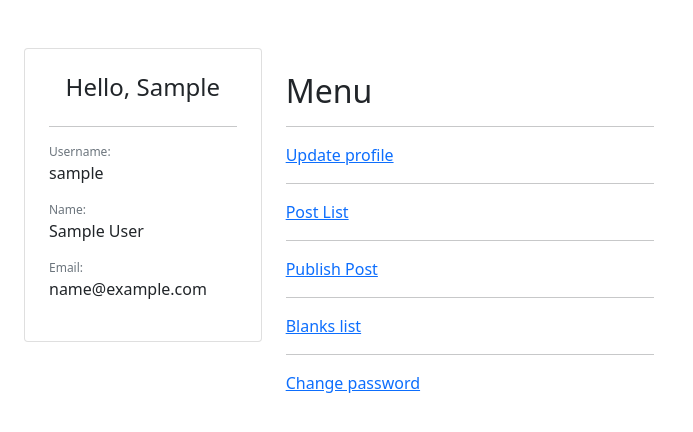
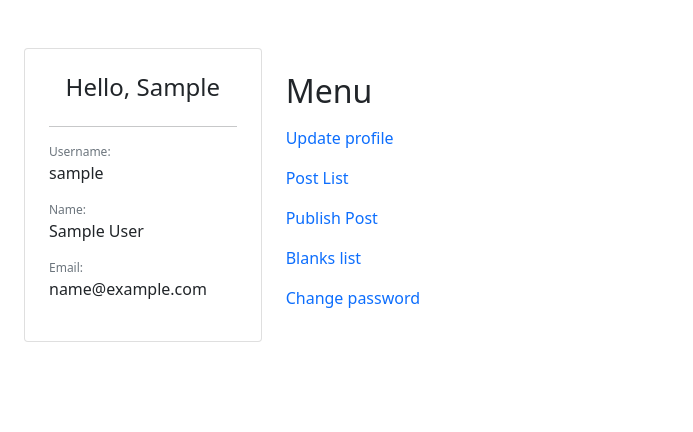
Before and after one commit to konstantinkonstantinovich/hillel_test_work, a Django app: page /accounts/user/ in a window 1280 px wide. Shown: the part 56-488 px from the top of the page, without its empty margins (0-693 px from the left). Run offline with Django 3.2, Linux system fonts and the light colour scheme; the visitor is signed in with stand-in values (Sample User, id 1); parts of the project's set-up code (start-up, migrations or seed data) failed here and were passed over; some libraries are stand-ins or nearby versions.

Commit message:
add menu in user profile

```diff
--- a/blog/templates/blog/post_list.html
+++ b/blog/templates/blog/post_list.html
@@ -27,7 +27,7 @@
     <div class="col-sm-9">
       <hr>
       <h2><a href="{% url 'blog:post-detail' object.id %}">{{ object.title }}</a></h2>
-      <h5><span class="glyphicon glyphicon-time"></span> Post by <a href="{% url 'user-detail' %}">{{ object.author }}</a>, {{ object.publishing_data }}  {{ object.comments_set.count }} comments</a></h5>
+      <h5><span class="glyphicon glyphicon-time"></span> Post by <a href="{% url 'user-detail' %}">{{ object.author }}</a>, {{ object.publishing_data }}  {{ object.comments_set.count }} comments</h5>
       <p>{{ object.description }}</p>
     </div>
   </div>
--- a/blog/templates/blog/userprofile_detail.html
+++ b/blog/templates/blog/userprofile_detail.html
@@ -27,11 +27,13 @@
                 <div class="row">
 		    		<div class="col-6 my-auto">
 		    			<h2 class="font-weight-bold pt-4">Menu</h2>
-                            <hr><p><a href="{% url 'user-update' user.id %}">Update profile</a></p>
-                            <hr><p><a href=" {% url 'blog:user-post' user.id %} ">Post List</a></p>
-                            <hr><a href="{% url 'blog:post-create' %}">Publish Post</a><hr>
-                            <a href="{% url 'blog:blanks-list'%}"> Blanks list</a>
-                            <hr><a href="{% url 'blog:change-password' %}">Change password</a>
+                            <div class="navbar-nav">
+                                <a class="nav-item nav-link" href="{% url 'user-update' user.id %}">Update profile</a>
+                                <a class="nav-item nav-link" href="{% url 'blog:user-post' user.id %} ">Post List</a>
+                                <a class="nav-item nav-link" href="{% url 'blog:post-create' %}">Publish Post</a>
+                                <a class="nav-item nav-link" href="{% url 'blog:blanks-list' %}"> Blanks list</a>
+                                <a class="nav-item nav-link" href="{% url 'blog:change-password' %}">Change password</a>
+                            </div>
 		    		</div>
 		    	</div>
 		      	<br>
```
Also changed, not shown: blog/templates/blog/userpost_list.html (+11 -5 lines), blog/views.py (line endings or trailing spaces).
